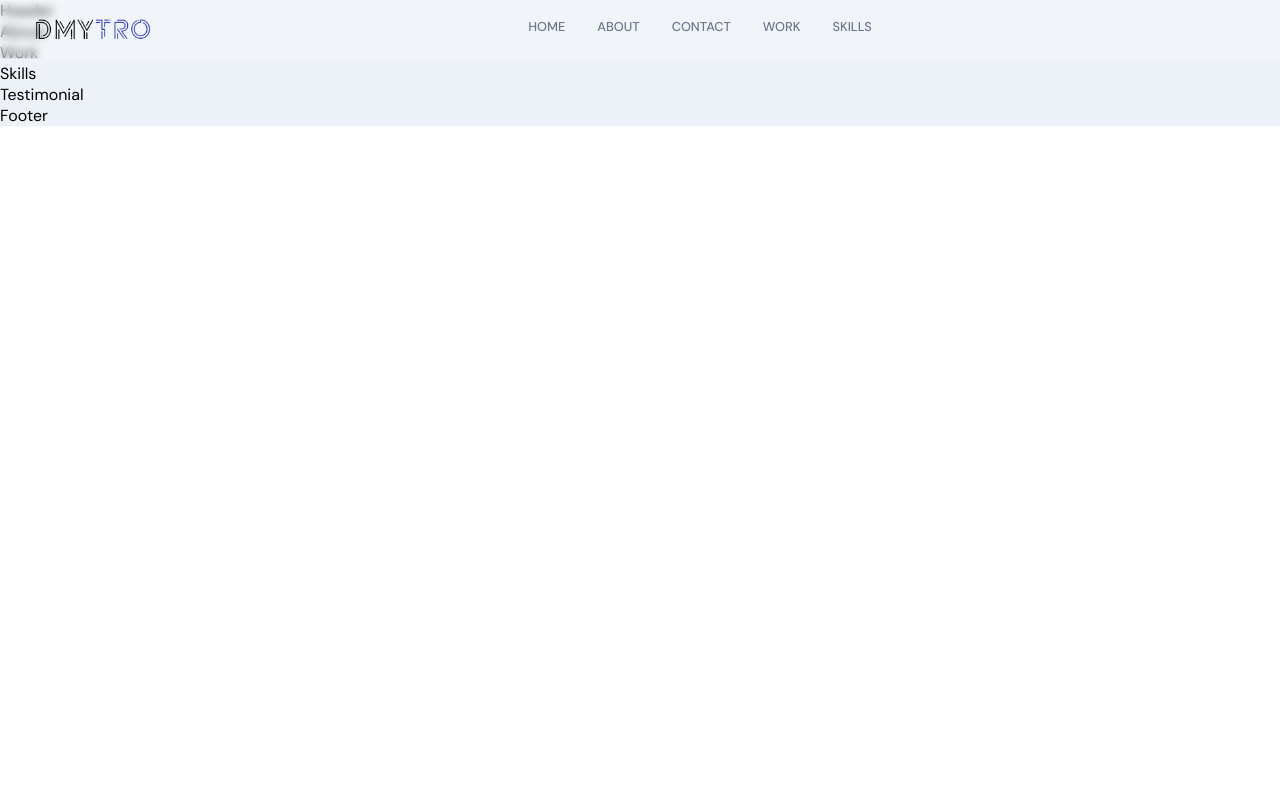
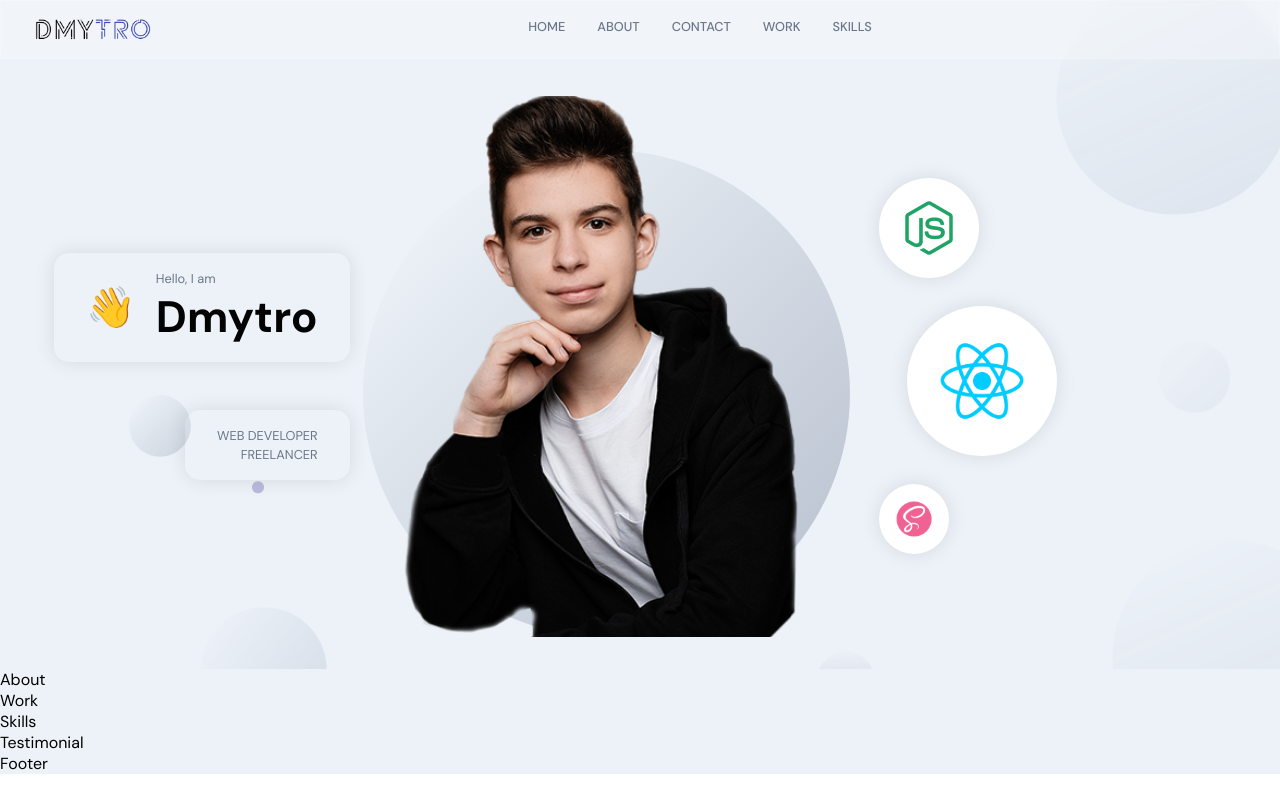
Before and after one commit to progremister/react-portfolio, a React (Create React App) app in the folder frontend_react/: page / in a window 1280 px wide. Built offline with nearby package versions, Linux system fonts and the light colour scheme.

Commit message:
Added the header container

```diff
--- a/frontend_react/src/container/Header/Header.jsx
+++ b/frontend_react/src/container/Header/Header.jsx
@@ -1,11 +1,69 @@
 import React from 'react';
+import { motion } from 'framer-motion';
 
+import { images } from '../../constants';
 import './Header.scss';
+
+const scaleVariants = {
+    whileInView: {
+        scale: [0,1],
+        opacity: [0,1],
+        transition: {
+            duration: 1,
+            ease: 'easeInOut'
+        }
+    }
+}
 
 const Header = () => {
     return (
-        <div>
-            Header
+        <div id="home" className="app__header app__flex">
+            <motion.div
+                whileInView={{ x: [-100, 0], opacity: [0, 1]}}
+                transition={{ duration: 0.5}}
+                className="app__header-info"
+            >
+                <div className="app__header-badge">
+                    <div className="badge-cmp app__flex">
+                        <span>👋</span>
+                        <div style={{ marginLeft: 20}}>
+                            <p className="p-text">Hello, I am</p>
+                            <h1 className="head-text">Dmytro</h1>
+                        </div>
+                    </div>
+                    <div className="tag-cmp app__flex">
+                        <p className="p-text">Web Developer</p>
+                        <p className="p-text">Freelancer</p>
+                    </div>
+                </div>
+            </motion.div>
+
+            <motion.div
+                whileInView={{ opacity: [0, 1]}}
+                transition={{ duration: 0.5, delayChildren: 0.5}}
+                className="app__header-img"
+            >
+                <img src={images.profile} alt="profile_img"/>
+                <motion.img
+                    whileInView={{ scale: [0, 1]}}
+                    transition={{ duration: 1, ease: 'easeInOut'}}
+                    src={images.circle}
+                    alt="profile_circle"
+                    className="overlay_circle"
+                />
+            </motion.div>
+
+            <motion.div
+                variant={scaleVariants}
+                whileInView={scaleVariants.whileInView}
+                className="app__header-circles"
+            >
+                {[images.node, images.react, images.sass].map((circle, index) => (
+                        <div className="circle-cmp app_flex" key={`circle-${index}`}>
+                            <img src={circle} alt={circle}/>
+                        </div>
+                    ))}
+            </motion.div>
         </div>
     );
 };
--- a/frontend_react/src/container/Header/Header.scss
+++ b/frontend_react/src/container/Header/Header.scss
@@ -0,0 +1,190 @@
+#home {
+  position: relative;
+  background: url("../../assets/bgIMG.png");
+  background-size: cover;
+  background-repeat: repeat;
+  background-position: center;
+
+  .app__wrapper {
+    padding: 0;
+
+    .copyright {
+      display: none;
+    }
+  }
+}
+
+.app__header {
+  flex: 1;
+  width: 100%;
+  height: 100%;
+  flex-direction: row;
+  padding: 6rem 2rem 0;
+  margin: 0 auto;
+
+  @media screen and (min-width: 2000px) {
+    padding-top: 8rem;
+  }
+
+  @media screen and (max-width: 1200px) {
+    flex-direction: column;
+  }
+
+  @media screen and (min-width: 450px) {
+    padding: 6rem 1rem 2rem;
+  }
+
+  &-info {
+    flex: .65;
+    display: flex;
+    flex-direction: column;
+    justify-content: flex-start;
+    align-items: flex-start;
+    height: 100%;
+
+    @media screen and (max-width: 2000px) {
+      width: 100%;
+      margin-right: 0;
+    }
+  }
+
+  &-badge {
+    width: 100%;
+    display: flex;
+    flex-direction: column;
+    justify-content: flex-end;
+    align-items: flex-end;
+
+    .badge-cmp, .tag-cmp {
+      padding: 1rem 2rem;
+      border: var(--white-color);
+      border-radius: 15px;
+      flex-direction: row;
+      width: auto;
+      box-shadow: 0 0 20px rgba(0, 0, 0, .1);
+    }
+
+    .tag-cmp {
+      flex-direction: column;
+      margin-top: 3rem;
+
+      p {
+        width: 100%;
+        text-transform: uppercase;
+        text-align: right;
+      }
+    }
+
+    span {
+      font-size: 2.5rem;
+      @media screen and (min-width: 2000px) {
+        font-size: 5rem;
+      }
+    }
+
+    @media screen and (max-width: 1200px) {
+      justify-content: flex-start;
+      align-items:  flex-start;
+    }
+  }
+
+  &-circles {
+    flex: .75;
+    display: flex;
+    flex-direction: column;
+    justify-content: space-evenly;
+    align-items: flex-start;
+    margin-left: 1rem;
+
+    div {
+      width: 100px;
+      height: 100px;
+      border-radius: 50%;
+      background: var(--white-color);
+      box-shadow: 0 0 20px rgba(0, 0, 0, .1);
+      display: flex;
+      align-items: center;
+      justify-content: center;
+      flex-direction: column;
+
+      img {
+        width: 60%;
+        height: 60%;
+      }
+    }
+
+    div:nth-child(1) {
+      width: 100px;
+      height: 100px;
+    }
+
+    div:nth-child(2) {
+      margin: 1.75rem;
+      width: 150px;
+      height: 150px;
+    }
+
+    div:nth-child(3) {
+      width: 70px;
+      height: 70px;
+    }
+
+    @media screen and (min-width: 2000px) {
+      div:nth-child(1) {
+        width: 400px;
+        height: 400px;
+      }
+
+      div:nth-child(2) {
+        width: 170px;
+        height: 170px;
+      }
+
+      div:nth-child(3) {
+        width: 200px;
+        height: 200px;
+      }
+    }
+
+    @media screen and (max-width: 1200px) {
+      width: 100%;
+      flex-direction: row;
+      flex-wrap: wrap;
+      margin-left: 0;
+
+      div {
+        margin: 1rem;
+      }
+    }
+  }
+
+  &-img {
+    flex: 1;
+    display: flex;
+    height: 100%;
+    justify-content: flex-end;
+    align-items: flex-end;
+    position: relative;
+
+    img {
+      width: 100%;
+      object-fit: contain;
+      z-index: 1;
+    }
+
+    .overlay_circle {
+      position: absolute;
+      left: 0;
+      right: 0;
+      bottom: 0;
+      z-index: 0;
+      width: 100%;
+      height: 90%;
+    }
+
+    @media screen and (max-width: 1200px) {
+      width: 100%;
+      margin: 2rem 0;
+    }
+  }
+}
```
Also changed, not shown: frontend_react/src/assets/profile.png, frontend_react/src/assets/react.png.
